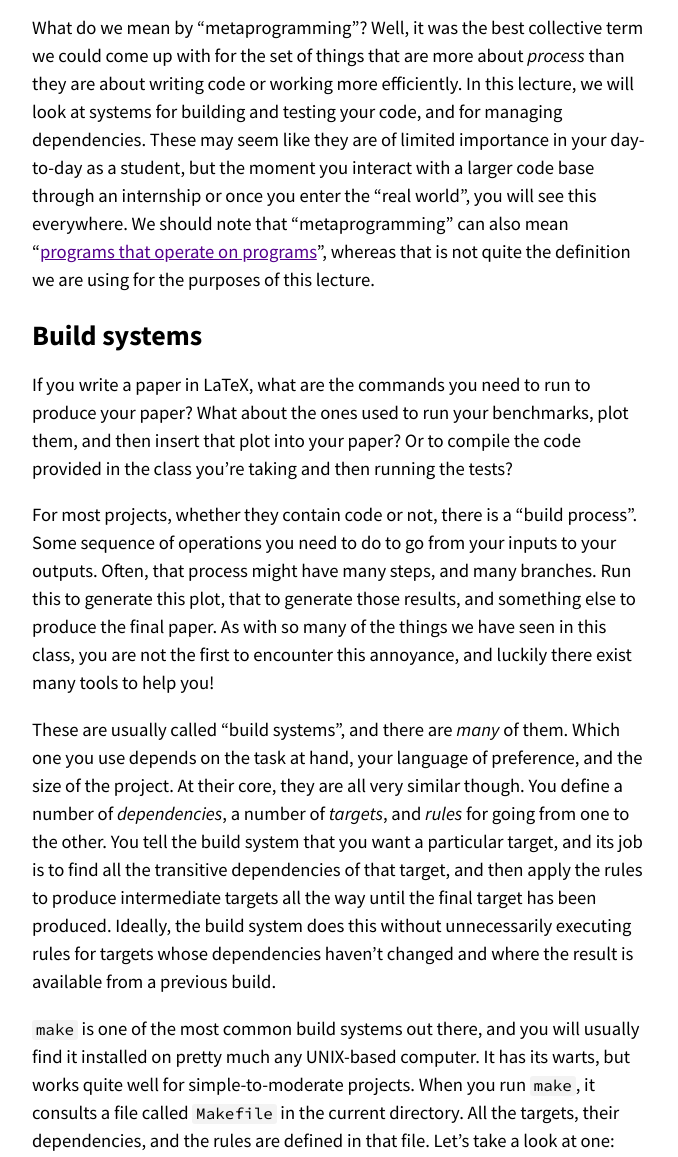
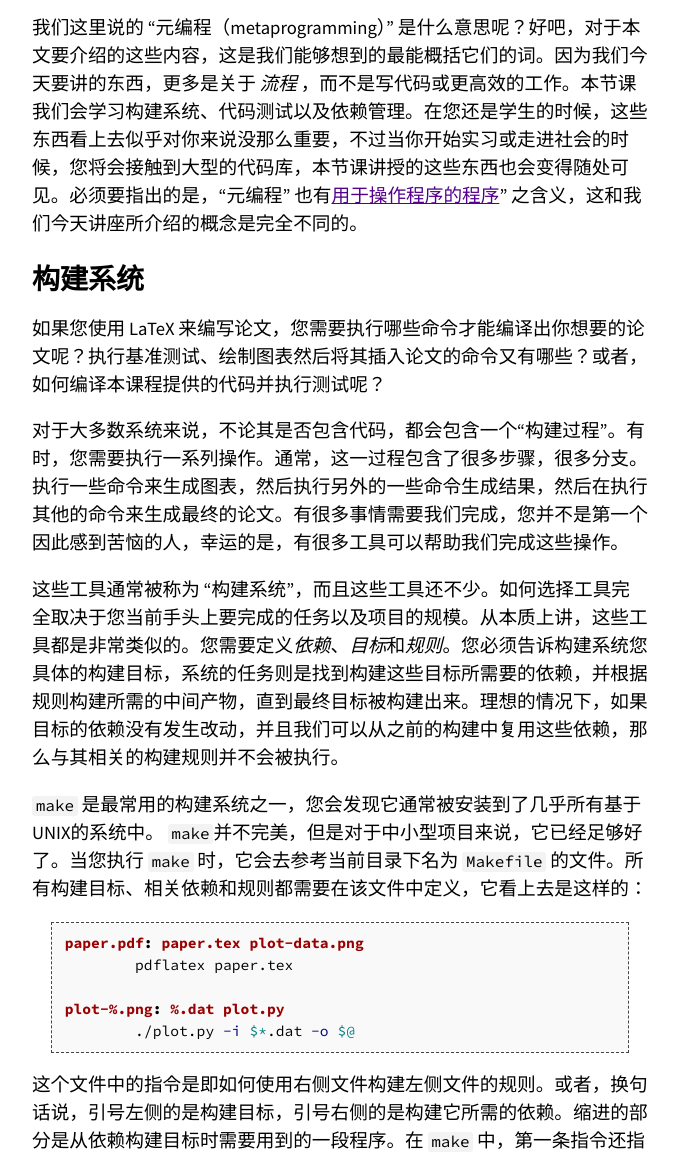
Before and after one commit to missing-semester-cn/missing-semester-cn.github.io, a Jekyll site: the page built from _2020/metaprogramming.md, in a window 1280 px wide and 1400 px high, scrolled down 252 px, cut to the strip 243-1400 px from the top of the window. Shown: the whole strip, without its empty margins (300-978 px from the left). Built offline with Jekyll 4.4.1, drawn with Linux system fonts in a browser that asks for light colours; some of the changed text lies outside the part shown.

Commit message:
update trans

````diff
--- a/_2020/metaprogramming.md
+++ b/_2020/metaprogramming.md
@@ -13,53 +13,18 @@ video:
 [Reddit Discussion](https://www.reddit.com/r/hackertools/comments/anicor/data_wrangling_iap_2019/)
 {% endcomment %}
 
-What do we mean by "metaprogramming"? Well, it was the best collective
-term we could come up with for the set of things that are more about
-_process_ than they are about writing code or working more efficiently.
-In this lecture, we will look at systems for building and testing your
-code, and for managing dependencies. These may seem like they are of
-limited importance in your day-to-day as a student, but the moment you
-interact with a larger code base through an internship or once you enter
-the "real world", you will see this everywhere. We should note that
-"metaprogramming" can also mean "[programs that operate on
-programs](https://en.wikipedia.org/wiki/Metaprogramming)", whereas that
-is not quite the definition we are using for the purposes of this
-lecture.
+我们这里说的 “元编程（metaprogramming）” 是什么意思呢？好吧，对于本文要介绍的这些内容，这是我们能够想到的最能概括它们的词。因为我们今天要讲的东西，更多是关于 *流程* ，而不是写代码或更高效的工作。本节课我们会学习构建系统、代码测试以及依赖管理。在您还是学生的时候，这些东西看上去似乎对你来说没那么重要，不过当你开始实习或走进社会的时候，您将会接触到大型的代码库，本节课讲授的这些东西也会变得随处可见。必须要指出的是，“元编程” 也有[用于操作程序的程序](https://en.wikipedia.org/wiki/Metaprogramming)" 之含义，这和我们今天讲座所介绍的概念是完全不同的。
 
-# Build systems
+# 构建系统
 
-If you write a paper in LaTeX, what are the commands you need to run to
-produce your paper? What about the ones used to run your benchmarks,
-plot them, and then insert that plot into your paper? Or to compile the
-code provided in the class you're taking and then running the tests?
+如果您使用 LaTeX 来编写论文，您需要执行哪些命令才能编译出你想要的论文呢？执行基准测试、绘制图表然后将其插入论文的命令又有哪些？或者，如何编译本课程提供的代码并执行测试呢？
 
-For most projects, whether they contain code or not, there is a "build
-process". Some sequence of operations you need to do to go from your
-inputs to your outputs. Often, that process might have many steps, and
-many branches. Run this to generate this plot, that to generate those
-results, and something else to produce the final paper. As with so many
-of the things we have seen in this class, you are not the first to
-encounter this annoyance, and luckily there exist many tools to help
-you!
+对于大多数系统来说，不论其是否包含代码，都会包含一个“构建过程”。有时，您需要执行一系列操作。通常，这一过程包含了很多步骤，很多分支。执行一些命令来生成图表，然后执行另外的一些命令生成结果，然后在执行其他的命令来生成最终的论文。有很多事情需要我们完成，您并不是第一个因此感到苦恼的人，幸运的是，有很多工具可以帮助我们完成这些操作。
 
-These are usually called "build systems", and there are _many_ of them.
-Which one you use depends on the task at hand, your language of
-preference, and the size of the project. At their core, they are all
-very similar though. You define a number of _dependencies_, a number of
-_targets_, and _rules_ for going from one to the other. You tell the
-build system that you want a particular target, and its job is to find
-all the transitive dependencies of that target, and then apply the rules
-to produce intermediate targets all the way until the final target has
-been produced. Ideally, the build system does this without unnecessarily
-executing rules for targets whose dependencies haven't changed and where
-the result is available from a previous build.
+这些工具通常被称为 "构建系统"，而且这些工具还不少。如何选择工具完全取决于您当前手头上要完成的任务以及项目的规模。从本质上讲，这些工具都是非常类似的。您需要定义*依赖*、*目标*和*规则*。您必须告诉构建系统您具体的构建目标，系统的任务则是找到构建这些目标所需要的依赖，并根据规则构建所需的中间产物，直到最终目标被构建出来。理想的情况下，如果目标的依赖没有发生改动，并且我们可以从之前的构建中复用这些依赖，那么与其相关的构建规则并不会被执行。
 
-`make` is one of the most common build systems out there, and you will
-usually find it installed on pretty much any UNIX-based computer. It has
-its warts, but works quite well for simple-to-moderate projects. When
-you run `make`, it consults a file called `Makefile` in the current
-directory. All the targets, their dependencies, and the rules are
-defined in that file. Let's take a look at one:
+`make` 是最常用的构建系统之一，您会发现它通常被安装到了几乎所有基于UNIX的系统中。
+`make`并不完美，但是对于中小型项目来说，它已经足够好了。当您执行 `make` 时，它会去参考当前目录下名为 `Makefile` 的文件。所有构建目标、相关依赖和规则都需要在该文件中定义，它看上去是这样的：
 
 ```make
 paper.pdf: paper.tex plot-data.png
@@ -69,29 +34,16 @@ plot-%.png: %.dat plot.py
 	./plot.py -i $*.dat -o $@
 ```
 
-Each directive in this file is a rule for how to produce the left-hand
-side using the right-hand side. Or, phrased differently, the things
-named on the right-hand side are dependencies, and the left-hand side is
-the target. The indented block is a sequence of programs to produce the
-target from those dependencies. In `make`, the first directive also
-defines the default goal. If you run `make` with no arguments, this is
-the target it will build. Alternatively, you can run something like
-`make plot-data.png`, and it will build that target instead.
+这个文件中的指令是即如何使用右侧文件构建左侧文件的规则。或者，换句话说，引号左侧的是构建目标，引号右侧的是构建它所需的依赖。缩进的部分是从依赖构建目标时需要用到的一段程序。在 `make` 中，第一条指令还指明了构建的目的，如果您使用不带参数的 `make`，这便是我们最终的构建结果。或者，您可以使用这样的命令来构建其他目标：`make plot-data.png`。
 
-The `%` in a rule is a "pattern", and will match the same string on the
-left and on the right. For example, if the target `plot-foo.png` is
-requested, `make` will look for the dependencies `foo.dat` and
-`plot.py`. Now let's look at what happens if we run `make` with an empty
-source directory.
+规则中的 `%` 是一种模式，它会匹配其左右两侧相同的字符串。例如，如果目标是 `plot-foo.png`， `make` 会去寻找 `foo.dat` 和 `plot.py` 作为依赖。现在，让我们看看如果在一个空的源码目录中执行`make` 会发生什么？
 
 ```console
 $ make
 make: *** No rule to make target 'paper.tex', needed by 'paper.pdf'.  Stop.
 ```
 
-`make` is helpfully telling us that in order to build `paper.pdf`, it
-needs `paper.tex`, and it has no rule telling it how to make that file.
-Let's try making it!
+`make` 会告诉我们，为了构建出`paper.pdf`，它需要 `paper.tex`，但是并没有一条规则能够告诉它如何构建该文件。让我们构建它吧！
 
 ```console
 $ touch paper.tex
@@ -99,10 +51,7 @@ $ make
 make: *** No rule to make target 'plot-data.png', needed by 'paper.pdf'.  Stop.
 ```
 
-Hmm, interesting, there _is_ a rule to make `plot-data.png`, but it is a
-pattern rule. Since the source files do not exist (`foo.dat`), `make`
-simply states that it cannot make that file. Let's try creating all the
-files:
+哟，有意思，我们是**有**构建 `plot-data.png` 的规则的，但是这是一条模式规则。因为源文件`foo.dat` 并不存在，因此 `make` 就会告诉你它不能构建 `plot-data.png`，让我们创建这些文件：
 
 ```console
 $ cat paper.tex
@@ -134,7 +83,7 @@ $ cat data.dat
 5 8
 ```
 
-Now what happens if we run `make`?
+当我们执行 `make` 时会发生什么？
 
 ```console
 $ make
@@ -143,18 +92,15 @@ pdflatex paper.tex
 ... lots of output ...
 ```
 
-And look, it made a PDF for us!
-What if we run `make` again?
+看！PDF ！
+
+如果再次执行 `make` 会怎样？
 
 ```console
 $ make
 make: 'paper.pdf' is up to date.
 ```
-
-It didn't do anything! Why not? Well, because it didn't need to. It
-checked that all of the previously-built targets were still up to date
-with respect to their listed dependencies. We can test this by modifying
-`paper.tex` and then re-running `make`:
+什么事情都没做！为什么？好吧，因为它什么都不需要做。make回去检查之前的构建是因其依赖改变而需要被更新。让我们试试修改 `paper.tex` 在重新执行 `make`：
 
 ```console
 $ vim paper.tex
@@ -163,40 +109,14 @@ pdflatex paper.tex
 ...
 ```
 
-Notice that `make` did _not_ re-run `plot.py` because that was not
-necessary; none of `plot-data.png`'s dependencies changed!
+注意 `make` 并**没有**重新构建 `plot.py`，因为没必要；`plot-data.png` 的所有依赖都没有发生改变。
 
-# Dependency management
 
-At a more macro level, your software projects are likely to have
-dependencies that are themselves projects. You might depend on installed
-programs (like `python`), system packages (like `openssl`), or libraries
-within your programming language (like `matplotlib`). These days, most
-dependencies will be available through a _repository_ that hosts a
-large number of such dependencies in a single place, and provides a
-convenient mechanism for installing them. Some examples include the
-Ubuntu package repositories for Ubuntu system packages, which you access
-through the `apt` tool, RubyGems for Ruby libraries, PyPi for Python
-libraries, or the Arch User Repository for Arch Linux user-contributed
-packages.
+# 依赖管理
 
-Since the exact mechanisms for interacting with these repositories vary
-a lot from repository to repository and from tool to tool, we won't go
-too much into the details of any specific one in this lecture. What we
-_will_ cover is some of the common terminology they all use. The first
-among these is _versioning_. Most projects that other projects depend on
-issue a _version number_ with every release. Usually something like
-8.1.3 or 64.1.20192004. They are often, but not always, numerical.
-Version numbers serve many purposes, and one of the most important of
-them is to ensure that software keeps working. Imagine, for example,
-that I release a new version of my library where I have renamed a
-particular function. If someone tried to build some software that
-depends on my library after I release that update, the build might fail
-because it calls a function that no longer exists! Versioning attempts
-to solve this problem by letting a project say that it depends on a
-particular version, or range of versions, of some other project. That
-way, even if the underlying library changes, dependent software
-continues building by using an older version of my library.
+就您的项目来说，它的依赖可能本身也是其他的项目。您也许会依赖某些程序(例如 `python`)、系统包 (例如 `openssl`)或相关编程语言的库(例如 `matplotlib`)。 现在，大多数的依赖可以通过某些**软件仓库**来获取，这些仓库会在一个地方托管大量的依赖，我们则可以通过一套非常简单的机制来安装依赖。例如 Ubuntu 系统下面有Ubuntu软件包仓库，您可以通过`apt` 这个工具来访问， RubyGems 则包含了 Ruby 的相关库，PyPi 包含了 Python 库， Arch Linux 用户贡献的库则可以在 Arch User Repository 中找到。
+
+由于每个仓库、每种工具的运行机制都不太一样，因此我们并不会在本节课深入讲解具体的细节。我们会介绍一些通用的术语，例如*版本控制*。大多数被其他项目所依赖的项目都会在每次发布新版本时创建一个*版本号*。通常看上去像 8.1.3 或 64.1.20192004。版本号一般是数字构成的，但也并不绝对。版本号有很多用途，其中最重要的作用是保证软件能够运行。试想一下，加入我的库要发布一个新版本，在这个版本里面我重命名了某个函数。如果有人在我的库升级版本后，仍希望基于它构建新的软件，那么很可能构建会失败，因为它希望调用的函数已经不复存在了。有了版本控制就可以很好的解决这个问题，我们可以指定当前项目需要基于某个版本，甚至某个范围内的版本，或是某些项目来构建。这么做的话，即使某个被依赖的库发生了变化，依赖它的软件可以基于其之前的版本进行构建。
 
 That also isn't ideal though! What if I issue a security update which
 does _not_ change the public interface of my library (its "API"), and
@@ -272,24 +192,18 @@ GitHub domain. This makes it trivial for us to update the website! We
 just make our changes locally, commit them with git, and then push. CI
 takes care of the rest.
 
-## A brief aside on testing
+## 测试简介
 
-Most large software projects come with a "test suite". You may already
-be familiar with the general concept of testing, but we thought we'd
-quickly mention some approaches to testing and testing terminology that
-you may encounter in the wild:
+多数的大型软件都有“测试套”。您可能已经对测试的相关概念有所了解，但是我们觉得有些测试方法和测试术语还是应该再次提醒一下：
 
- - Test suite: a collective term for all the tests
- - Unit test: a "micro-test" that tests a specific feature in isolation
- - Integration test: a "macro-test" that runs a larger part of the
-   system to check that different feature or components work _together_.
- - Regression test: a test that implements a particular pattern that
-   _previously_ caused a bug to ensure that the bug does not resurface.
- - Mocking: the replace a function, module, or type with a fake
-   implementation to avoid testing unrelated functionality. For example,
-   you might "mock the network" or "mock the disk".
+ - 测试套：所有测试的统称
+ - 单元测试：一个“微型测试”，用于对某个封装的特性进行测试
+ - 集成测试：: 一个“宏观测试”，针对系统的某一大部分进行，测试其不同的特性或组件是否能*协同*工作。
+ - 回归测试：用于保证之前引起问题的 bug 不会再次出现
+ - 模拟（Mocking）: 使用一个假的实现来替换函数、模块或类型，屏蔽那些和测试不相关的内容。例如，您可能会“模拟网络连接” 或 “模拟硬盘”
 
-# Exercises
+
+# 课后练习
 
  1. Most makefiles provide a target called `clean`. This isn't intended
     to produce a file called `clean`, but instead to clean up any files
````
